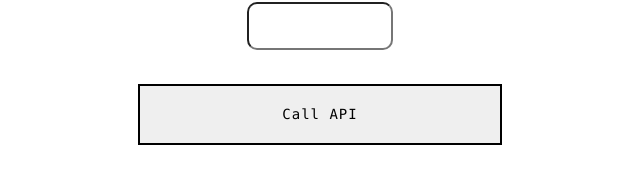
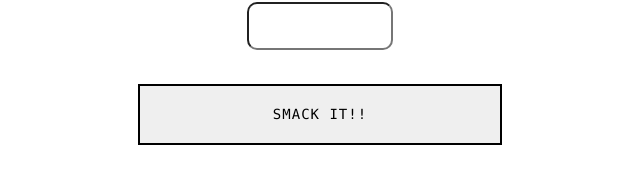
Before and after one commit to JordanMichele/doublesChart, a React (Create React App) app in the folder charting-frontend/: page / in a window 1280 px wide. Shown: the part 266-453 px from the top of the page, without its empty margins (320-960 px from the left). Built offline with nearby package versions, Linux system fonts and the light colour scheme.

Commit message:
Update App.js

```diff
--- a/charting-frontend/src/App.js
+++ b/charting-frontend/src/App.js
@@ -227,7 +227,7 @@ render() {
           <input type="text" className="horsesAmountInput" id="secondRace" onChange={this.changeText} />
         </div>
         <br></br>
-        {this.state.loading === true ? (<Spinner animation="border" variant="primary" /> ) : <button className="button_slide slide_left" onClick={this.callApi}>Call API</button>}
+        {this.state.loading === true ? (<Spinner animation="border" variant="primary" /> ) : <button className="button_slide slide_left" onClick={this.callApi}>SMACK IT!!</button>}
 
       </div>
       <div >
```
